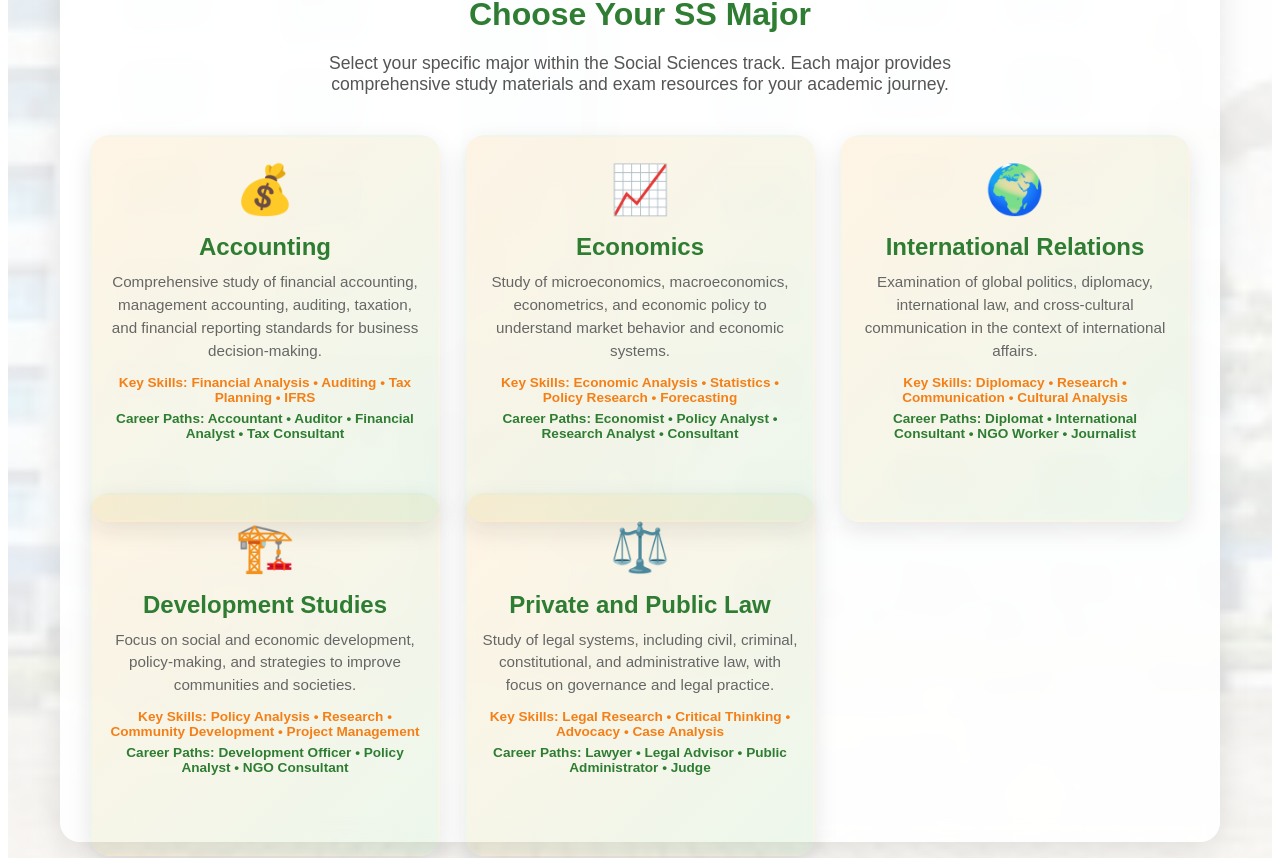
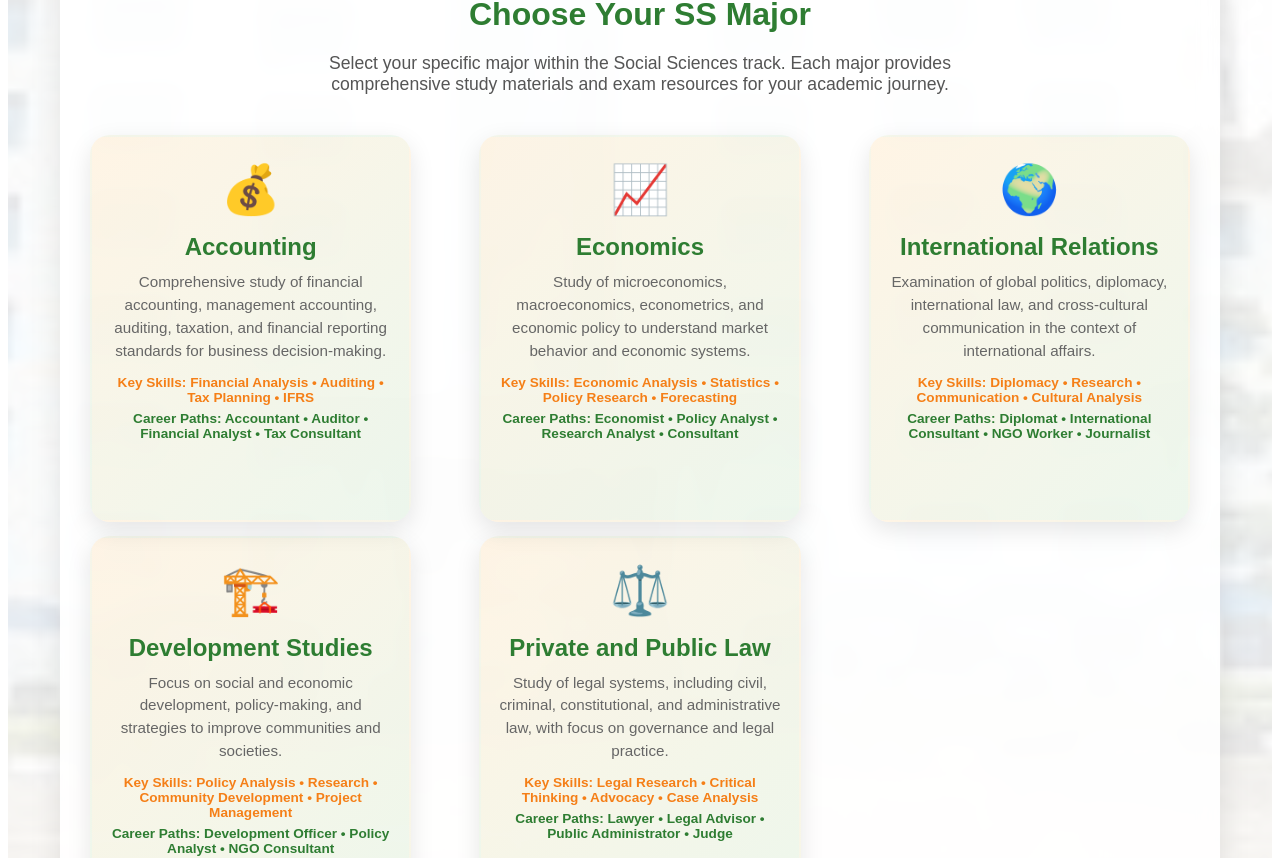
Before and after one commit to Sajed1230/Ulk-Studnet-front-end, a React (Vite) app: page /#/ssmajors in a window 1280 px wide. Shown: the part 359-1217 px from the top of the page. Built offline with nearby package versions, Linux system fonts and the light colour scheme.

Commit message:
Update project

```diff
--- a/src/Pages/cssemajeor.jsx
+++ b/src/Pages/cssemajeor.jsx
@@ -113,7 +113,7 @@ const MajorsSection = styled.section`
 const MajorsGrid = styled.div`
   display: grid;
   grid-template-columns: repeat(auto-fit, minmax(280px, 1fr));
-  gap: 25px;
+  gap: 68px;
   max-width: 1100px;
   margin: 0 auto;
 
--- a/src/Pages/exams.jsx
+++ b/src/Pages/exams.jsx
@@ -276,7 +276,8 @@ const Button = styled.a`
   }
 
   @media (max-width: 480px) {
-    width: 100%;
+    width: 88%;
+
   }
 `;
 
@@ -374,7 +375,7 @@ const downloadPdf = async (url, fileName) => {
       transition={{ duration: 0.8, ease: "easeOut" }}
     >
       <Header>
-        <h1>Exam Repository</h1>
+        <h1>modules Repository</h1>
       </Header>
 
       <Breadcrumb>
@@ -404,7 +405,7 @@ const downloadPdf = async (url, fileName) => {
       </CourseInfo>
 
       <ExamsSection>
-        <h3>Available Exams</h3>
+        <h3>Available modules</h3>
         <SearchFilter>
           <input
             type="text"
--- a/src/Pages/ssmajor.jsx
+++ b/src/Pages/ssmajor.jsx
@@ -115,7 +115,7 @@ const MajorsSection = styled.section`
 const MajorsGrid = styled.div`
   display: grid;
   grid-template-columns: repeat(auto-fit, minmax(280px, 1fr));
-  gap: 25px;
+  gap: 68px;
   max-width: 1100px;
   margin: 0 auto;
 
```
